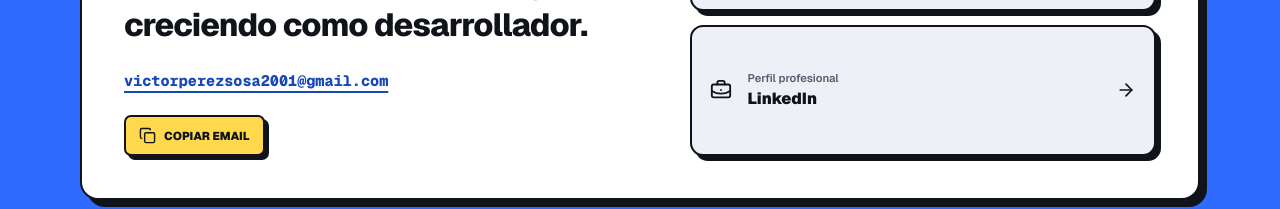
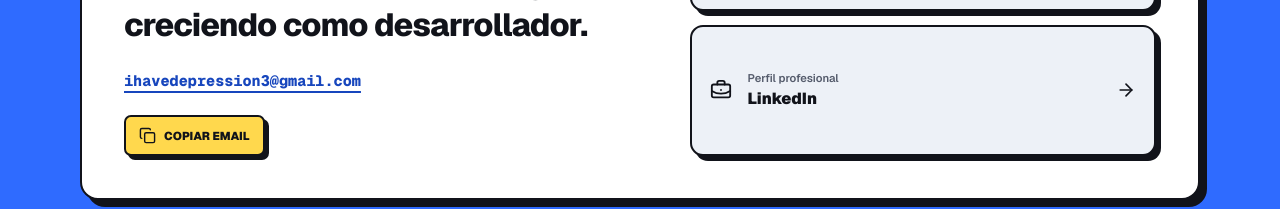
Before and after one commit to vititoOX/Portfolio, a Next.js app: page / in a window 1280 px wide. Shown: the part 4757-4966 px from the top of the page. Built offline with nearby package versions, Linux system fonts and the light colour scheme.

Commit message:
update portfolio email

```diff
--- a/src/data/profile.ts
+++ b/src/data/profile.ts
@@ -3,7 +3,7 @@ export const profile = {
   firstName: "Víctor",
   role: "Full Stack Developer Junior",
   location: "Gran Canaria, España",
-  email: "victorperezsosa2001@gmail.com",
+  email: "ihavedepression3@gmail.com",
   github: "https://github.com/vititoOX",
   linkedin: "https://www.linkedin.com/in/víctor-pérez-sosa-5960b1356/",
   summary:
```
